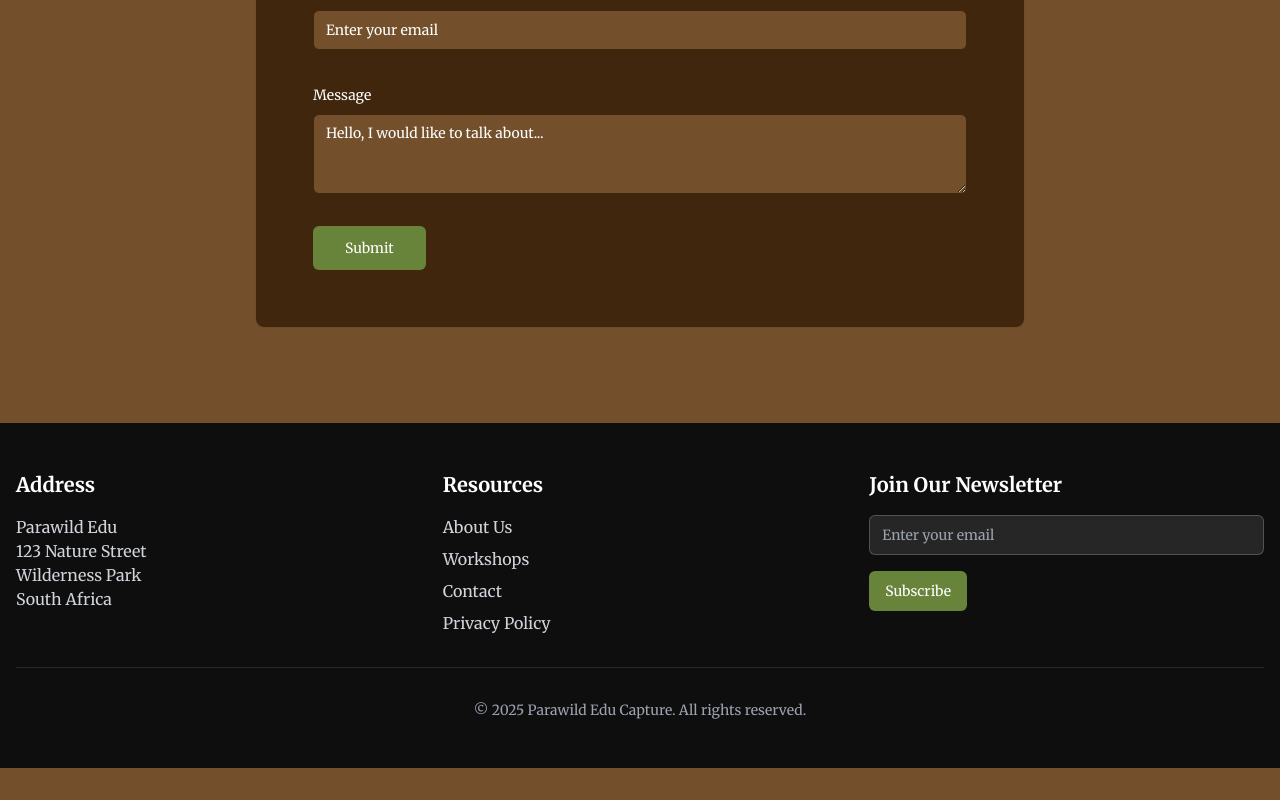
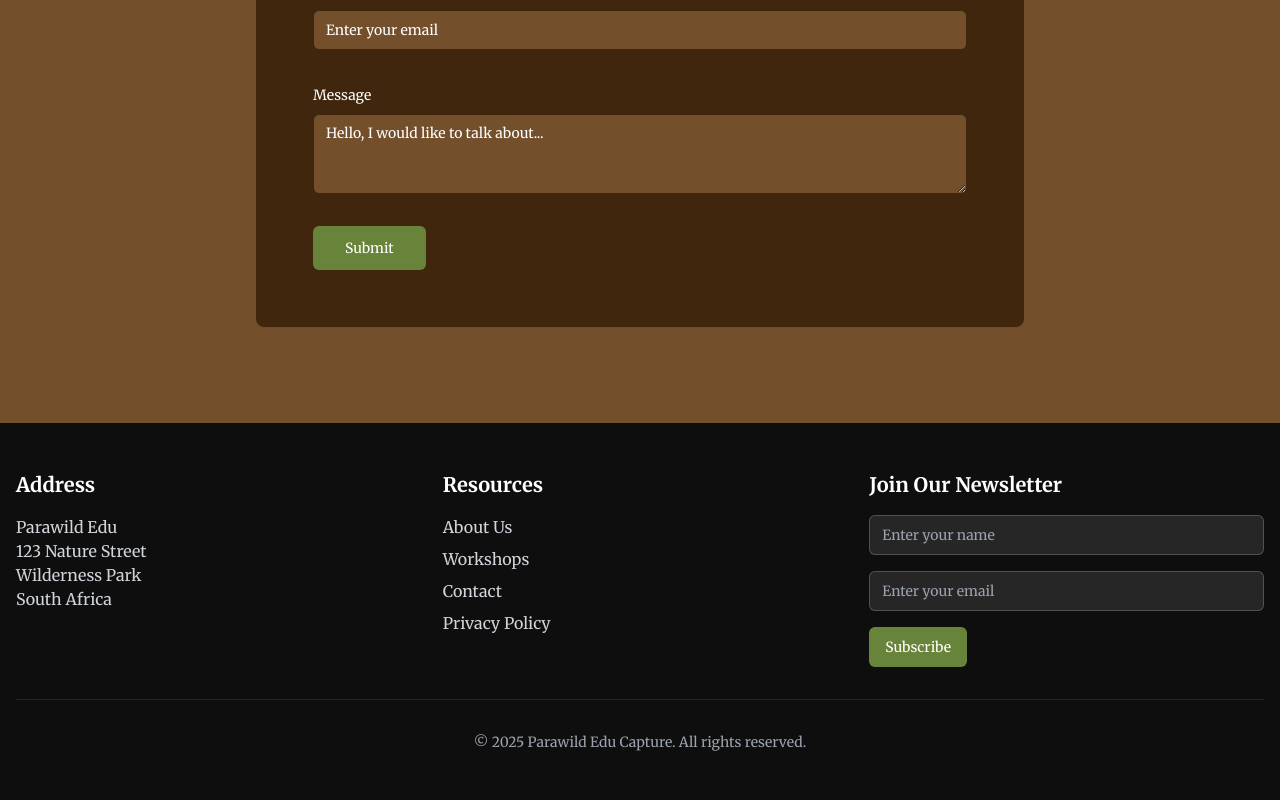
Before and after one commit to Mofeleng/Parawild-Edu, a Next.js app: page / in a window 1280 px wide. Shown: the part 3663-4463 px from the top of the page. Before the commit the page ends 4431 px from the top, so only its background shows below. Built offline with nearby package versions, Linux system fonts and the light colour scheme; no server answers.

Commit message:
Added the name field to the form

```diff
--- a/src/components/newsletter-form.tsx
+++ b/src/components/newsletter-form.tsx
@@ -18,17 +18,41 @@ export default function NewsletterForm() {
     const form = useForm<z.infer<typeof newsletterSchema>>({
         resolver: zodResolver(newsletterSchema),
         defaultValues: {
-          email: "",
+          name: "",
+          email: ""
         },
       })
 
       const handleSubmit = async (values: z.infer<typeof newsletterSchema>) => {
-        // Handle newsletter signup
-        console.log(values)
+        const req = await fetch('/api/subscribe', {
+            headers: {
+                "Content-Type": "application/json"
+            },
+            method: "POST",
+            body: JSON.stringify(values)
+
+        })
       }
     return (
         <Form {...form}>
             <form onSubmit={form.handleSubmit(handleSubmit)} className="space-y-4">
+            <FormField
+                control={form.control}
+                name="name"
+                render={({ field }) => (
+                <FormItem>
+                    <FormControl>
+                    <Input
+                        placeholder="Enter your name"
+                        {...field}
+                        className="bg-white/10 border-white/20 text-white placeholder:text-gray-400"
+                    />
+                    </FormControl>
+                    <FormMessage />
+                </FormItem>
+
+                )}
+            />
             <FormField
                 control={form.control}
                 name="email"
@@ -43,6 +67,7 @@ export default function NewsletterForm() {
                     </FormControl>
                     <FormMessage />
                 </FormItem>
+
                 )}
             />
             <Button type="submit" variant="secondary">
--- a/src/lib/constants/zodschemas.ts
+++ b/src/lib/constants/zodschemas.ts
@@ -7,5 +7,6 @@ export const contactFormSchema = z.object({
 })
 
 export const newsletterSchema = z.object({
+    name: z.string().min(2, "Name must be at least 2 charecters long"),
     email: z.string().email("Please enter a valid email address")
   })
```
